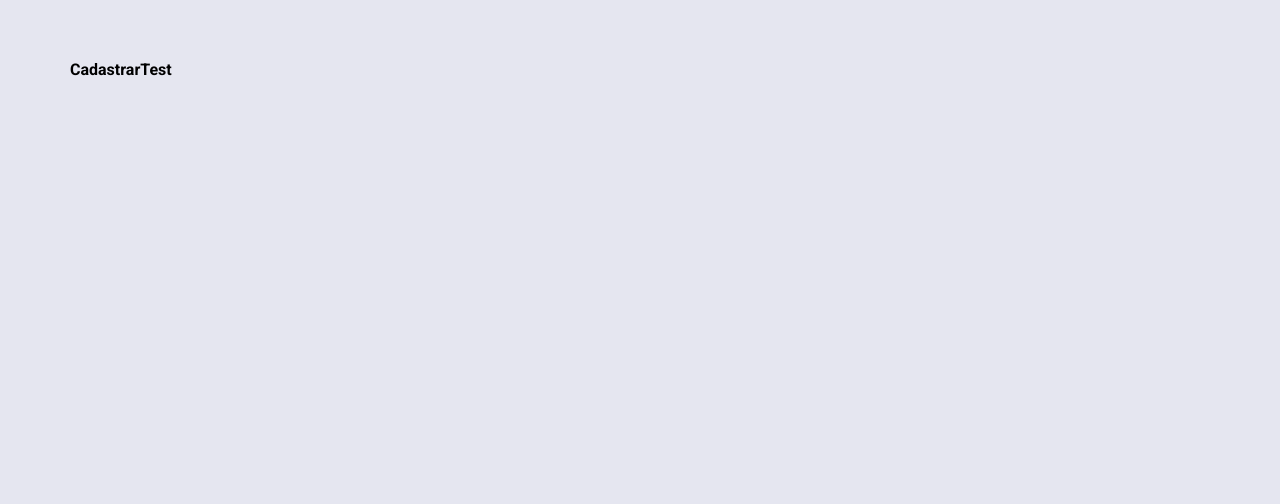
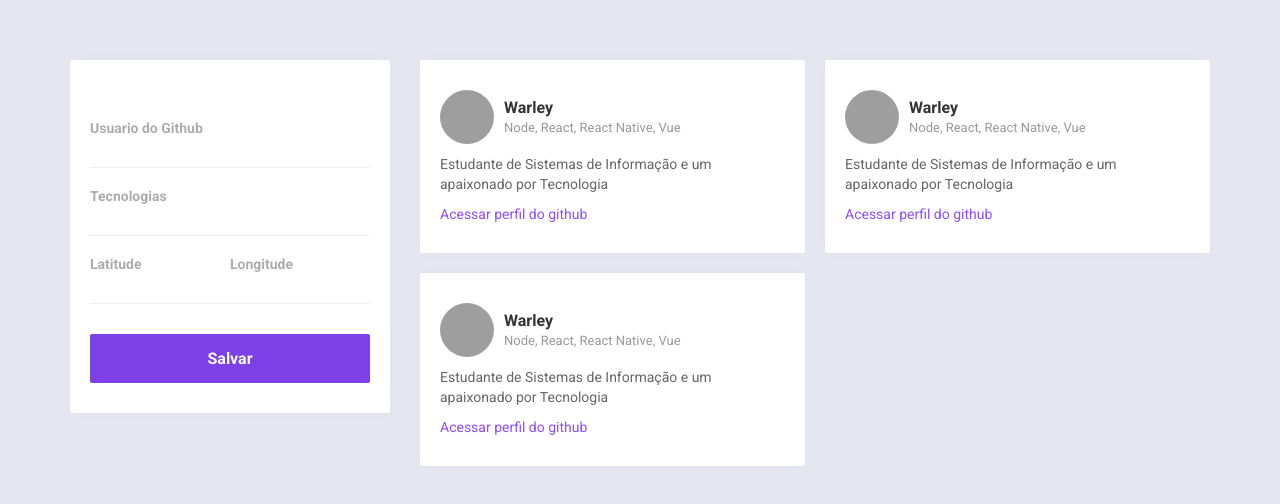
Before and after one commit to warleyhenrique/SemanaOmnistack10-WEB, a React (Create React App) app: page / in a window 1280 px wide. Shown: the top 504 px of the page. Built offline with nearby package versions, Linux system fonts and the light colour scheme; grey boxes are pictures that could not be loaded.

Commit message:
creat for visual

```diff
--- a/public/index.html
+++ b/public/index.html
@@ -1,5 +1,5 @@
 <!DOCTYPE html>
-<html lang="en">
+<html lang="pt-BR">
   <head>
     <meta charset="utf-8" />
     <link rel="icon" href="%PUBLIC_URL%/favicon.ico" />
--- a/src/App.js
+++ b/src/App.js
@@ -1,17 +1,86 @@
-import React from 'react';
+import React, { useEffect } from 'react';
 
 import './global.css';
 import './app.css';
+import './aside.css';
+import './main.css';
+
+
 
 function App() {
+  useEffect(() => {
+    navigator.geolocation.getCurrentPosition
+  },[])
+
 
   return (
     <div id="app">
       <aside>
         <strong>Cadastrar</strong>
+        <form>
+          <div className="input-block">
+            <label htmlFor="">Usuario do Github</label>
+            <input name="github_username" id="username_github"></input>
+          </div>
+
+          <div className="input-block">
+            <label htmlFor="">Tecnologias</label>
+            <input name="techs" id="techs"></input>
+          </div>
+
+          <div className="input-group">
+            <div className="input-block">
+              <label htmlFor="latitude">Latitude</label>
+              <input name="latitude" id="latitude" required />
+            </div>
+            <div className="input-block">
+              <label htmlFor="longitude">Longitude</label>
+              <input name="longitude" id="longitude" required />
+            </div>
+          </div>
+
+          <button type="submit">Salvar</button>
+        </form>
       </aside>
+
       <main>
-        <strong>Test</strong>
+        <ul>
+          <li className="dev-item">
+            <header>
+              <img src="https://avatars1.githubusercontent.com/u/26408030?s=460&v=4" alt="" />
+              <div className="user-info">
+                <strong>Warley</strong>
+                <span>Node, React, React Native, Vue</span>
+              </div>
+            </header>
+            <p>Estudante de Sistemas de Informação e um apaixonado por Tecnologia</p>
+            <a href="https://github.com/warleyhenrique">Acessar perfil do github</a>
+          </li>
+
+          <li className="dev-item">
+            <header>
+              <img src="https://avatars1.githubusercontent.com/u/26408030?s=460&v=4" alt="" />
+              <div className="user-info">
+                <strong>Warley</strong>
+                <span>Node, React, React Native, Vue</span>
+              </div>
+            </header>
+            <p>Estudante de Sistemas de Informação e um apaixonado por Tecnologia</p>
+            <a href="https://github.com/warleyhenrique">Acessar perfil do github</a>
+          </li>
+
+          <li className="dev-item">
+            <header>
+              <img src="https://avatars1.githubusercontent.com/u/26408030?s=460&v=4" alt="" />
+              <div className="user-info">
+                <strong>Warley</strong>
+                <span>Node, React, React Native, Vue</span>
+              </div>
+            </header>
+            <p>Estudante de Sistemas de Informação e um apaixonado por Tecnologia</p>
+            <a href="https://github.com/warleyhenrique">Acessar perfil do github</a>
+          </li>
+        </ul>
       </main>
     </div>
   );
--- a/src/app.css
+++ b/src/app.css
@@ -7,3 +7,22 @@
     flex-direction: row;
     align-items: flex-start;
 }
+
+#app main{
+    margin-left: 30px;
+}
+
+@media(max-width: 1000px){
+    #app{
+        flex-direction: column;
+    }
+
+    #app main{
+        margin-top: 30px;
+        margin-left: 0;
+    }
+
+    #app aside{
+        width: 100%;
+    }
+}
--- a/src/aside.css
+++ b/src/aside.css
@@ -0,0 +1,67 @@
+aside{
+    width: 320px;
+    background: #fff;
+    box-shadow: 0 0 14px 0 rgba(0,0,0,0.02);
+    border-radius: 2px;
+    padding: 30px 20px;
+
+}
+
+aside strong{
+    font-size: 20px;
+    text-align: center;
+    display: none;
+    color: #333;
+}
+
+aside form{
+    margin-top: 30px;
+}
+
+aside form .input-block + .input-block{
+    margin-top: 20px;
+}
+
+aside form .input-group{
+    margin-top: 20px;
+    display: grid;
+    grid-template-columns: 1fr 1fr;
+}
+
+aside form .input-group .input-block{
+    margin-top: 0;
+}
+
+aside form .input-block label{
+    color: #acacac;
+    font-size: 14px;
+    font-weight: bold;
+    display: block;
+}
+
+aside form .input-block input{
+    width: 100%;
+    height: 32px;
+    font-size: 14px;
+    color: #666;
+    border: 0;
+    border-bottom: 1px solid #eee;
+}
+
+aside form button[type=submit]{
+    width: 100%;
+    border: 0;
+    margin-top: 30px;
+    background: #7d40e7;
+    border-radius: 2px;
+    padding: 15px 20px;
+    font-size: 16px;
+    font-weight: bold;
+    color: #fff;
+    cursor: pointer;
+    transition: background 0.5s;
+}
+
+aside form button[type=submit]:hover{
+    background: #6931ca;
+}
--- a/src/main.css
+++ b/src/main.css
@@ -0,0 +1,68 @@
+main{
+    flex:1;
+}
+
+main ul{
+    display: grid;
+    grid-template-columns: repeat(2, 1fr);
+    gap: 20px;
+    list-style: none;
+}
+
+@media (max-width: 650px){
+    main ul{
+        grid-template-columns: 1fr;
+    }
+}
+
+li.dev-item{
+    background: #fff;
+    box-shadow: 0 0 14px 0 rgba(0,0,0,0.02);
+    border-radius: 2px;
+    padding: 30px 20px;
+}
+
+li.dev-item header{
+    display: flex;
+    flex-direction: row;
+    align-items: center;
+}
+
+li.dev-item header img{
+    width: 54px;
+    height: 54px;
+    border-radius: 50%;
+}
+
+li.dev-item header .user-info{
+    margin-left: 10px;
+}
+
+.user-info strong{
+    display: block;
+    font-size: 16px;
+    color: #333;
+}
+
+.user-info span{
+    font-size: 13px;
+    color: #999;
+    margin-top: 2px;
+}
+
+li.dev-item p{
+    color: #666;
+    font-size: 14px;
+    line-height: 20px;
+    margin: 10px 0;
+}
+
+li.dev-item a{
+    color: #8e4dff;
+    font-size: 14px;
+    text-decoration: none;
+}
+
+li.dev-item a:hover{
+    color: #5a2ea6;
+}
```
